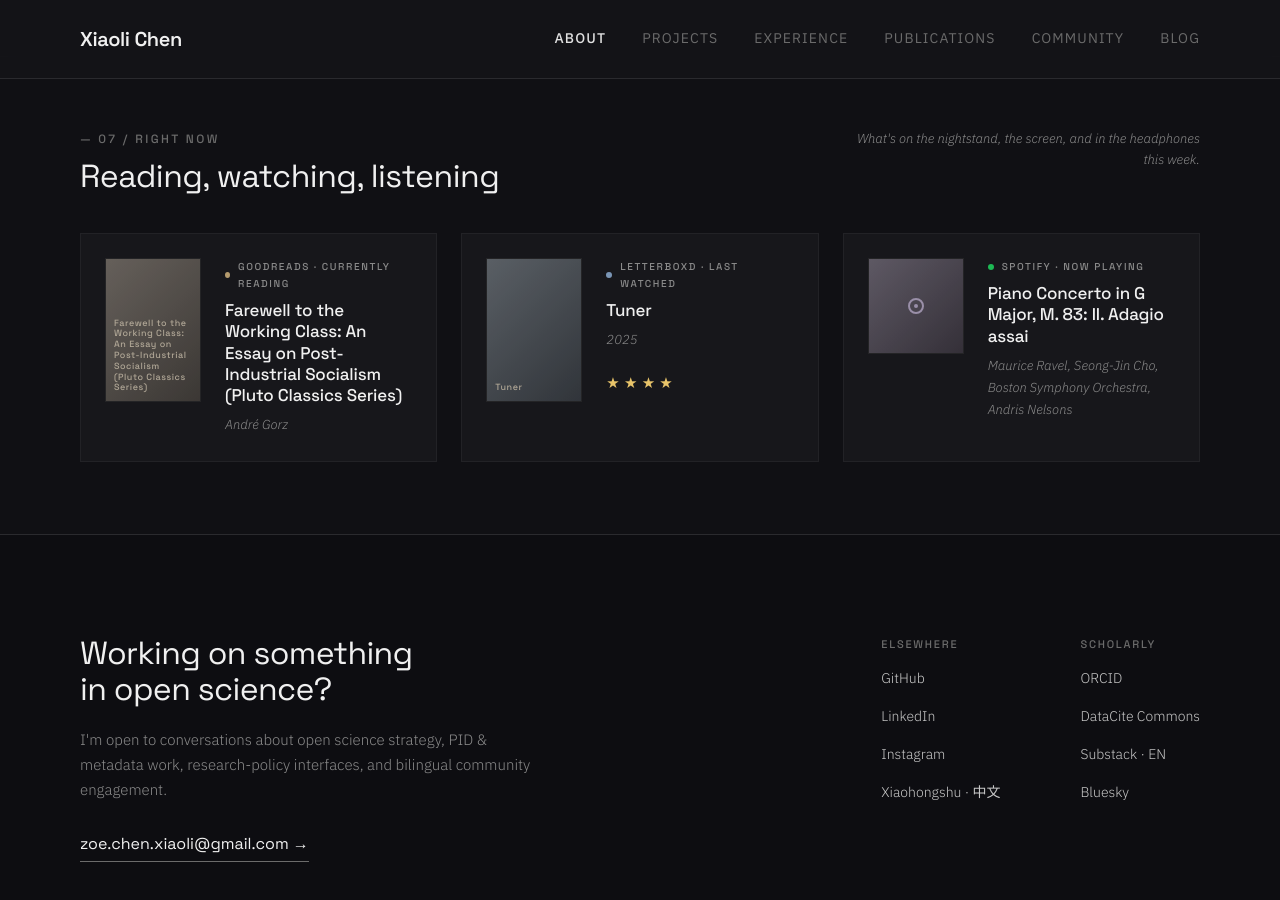
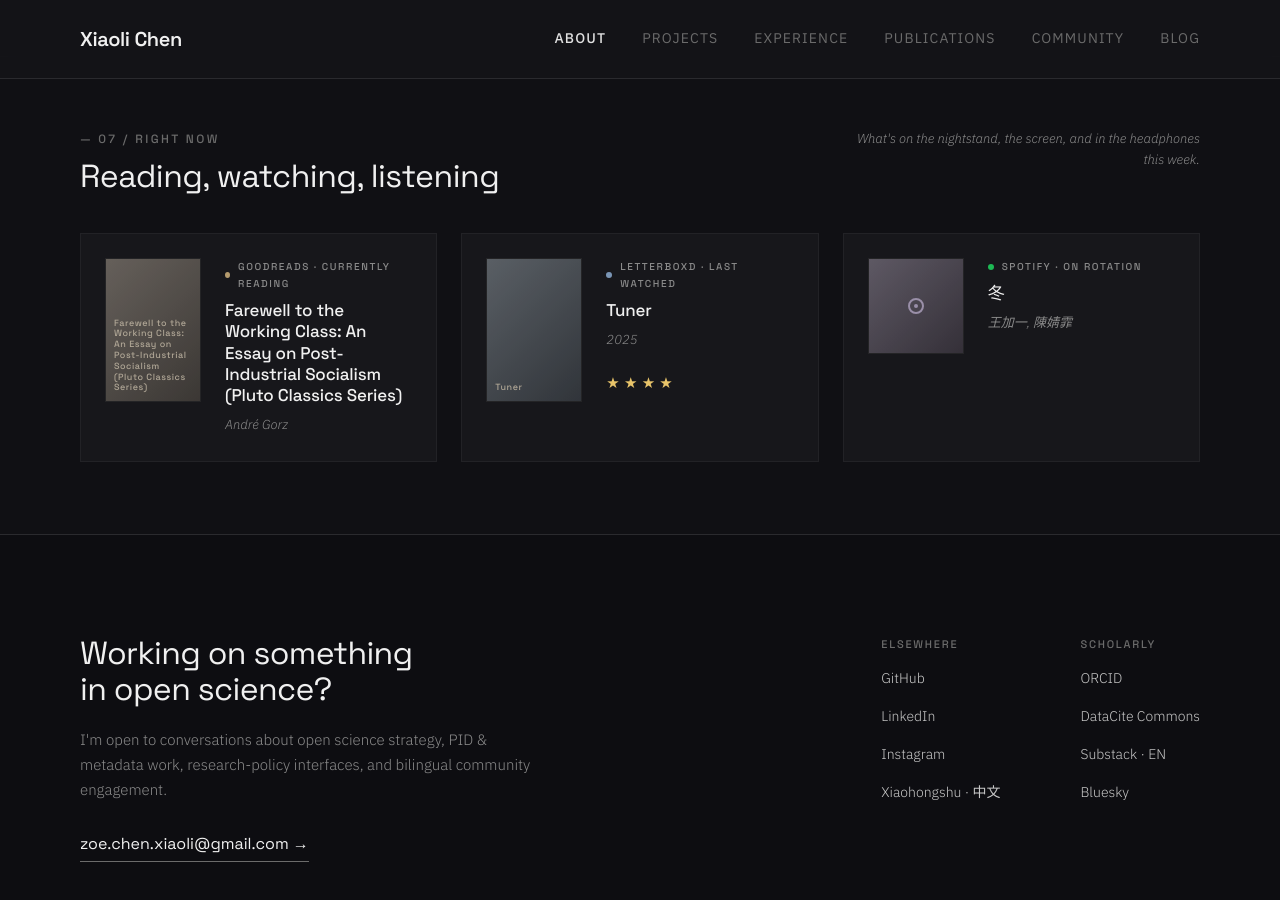
Before and after one commit to xchen101/xchen101.github.io, a Jekyll site: the page built from index.md, in a window 1280 px wide and 900 px high, scrolled down 6657 px. Built offline with Jekyll 4.4.1, drawn with Linux system fonts in a browser that asks for light colours; comment, search, counter and statistics services are not loaded; grey boxes are pictures that could not be loaded.

Commit message:
update: Right Now widget data (auto)

```diff
--- a/_data/now.yml
+++ b/_data/now.yml
@@ -1,4 +1,4 @@
-# Right now — auto-generated by Hermes cron on 2026-07-01 11:00 UTC
+# Right now — auto-generated by Hermes cron on 2026-07-01 17:00 UTC
 # Sources: Goodreads RSS / Letterboxd RSS / Spotify API
 
 reading:
@@ -23,9 +23,9 @@
 listening:
   service: "Spotify"
   accent: "#1DB954"
-  label: "Now playing"
-  title: "Piano Concerto in G Major, M. 83: II. Adagio assai"
-  artist: "Maurice Ravel, Seong-Jin Cho, Boston Symphony Orchestra, Andris Nelsons"
-  url: "https://open.spotify.com/track/5Wfg6LyASaQXfnIc7kwUQK"
+  label: "On rotation"
+  title: "冬"
+  artist: "王加一, 陳婧霏"
+  url: "https://open.spotify.com/track/4ya3mW2irZ0vmRZXaKtbxU"
   profile_url: "https://open.spotify.com/"
-  image: "https://i.scdn.co/image/ab67616d00001e02d6c63d7d7d4a7a18137d3607"
+  image: "https://i.scdn.co/image/ab67616d00001e02f931a615e7a5cbc41e2cc367"
```
